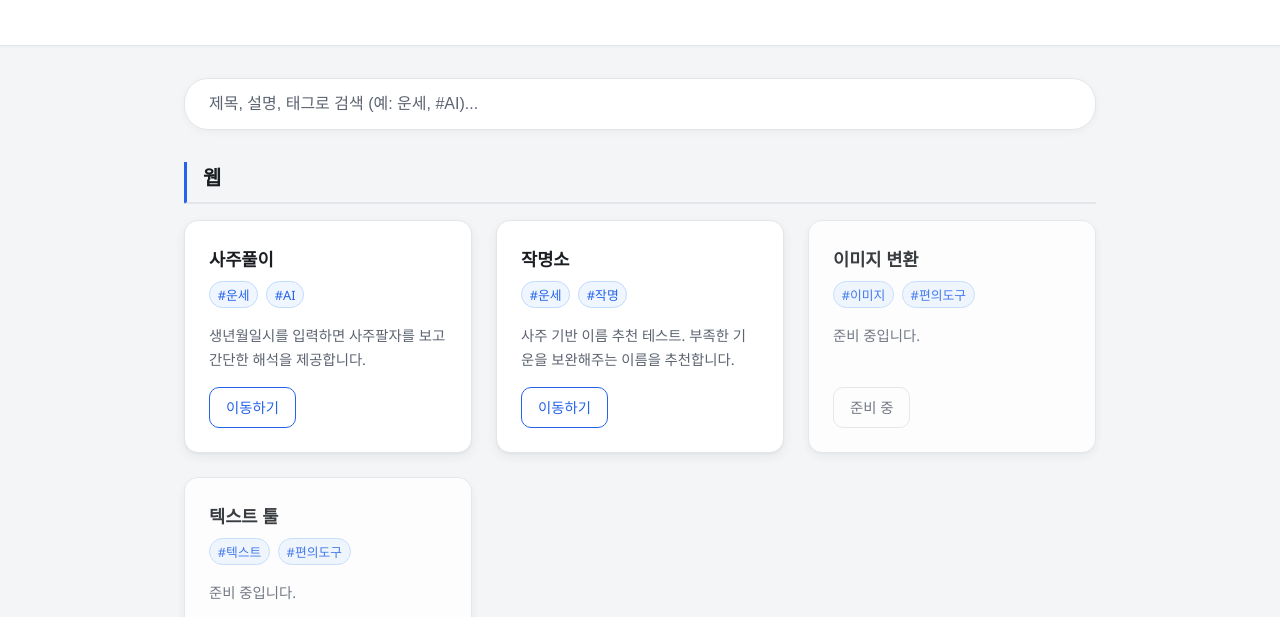
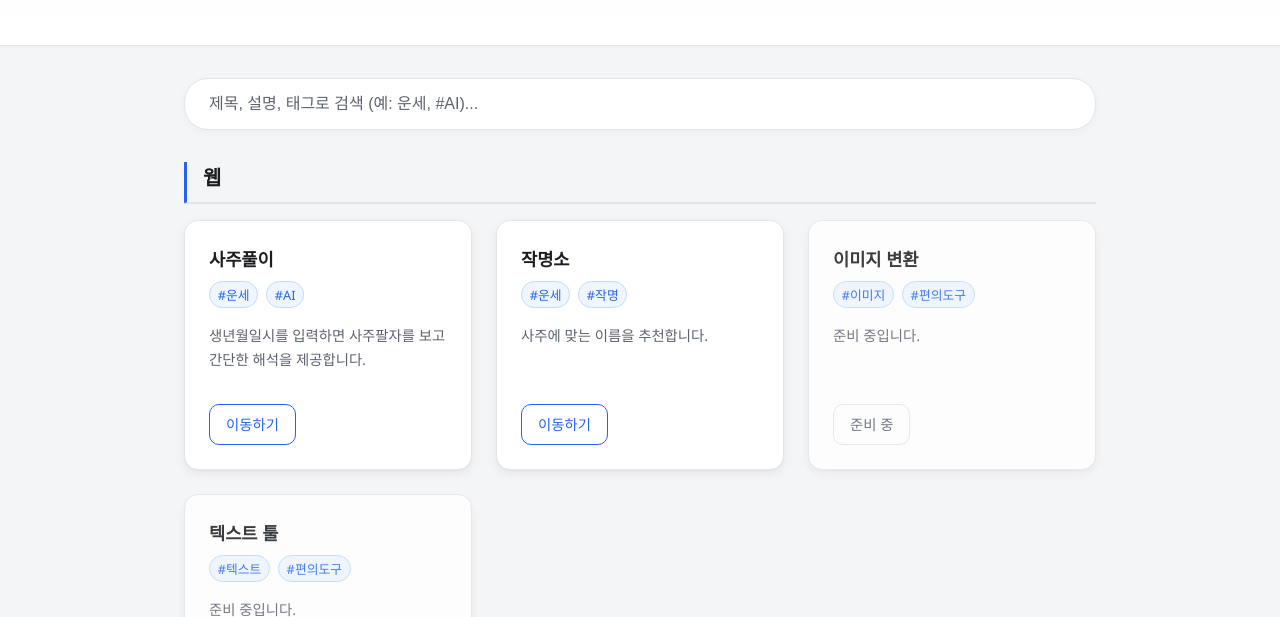
Before and after one commit to 2uon/2uon.github.io, a plain HTML site: page index.html in a window 1280 px wide. Shown: the part 171-788 px from the top of the page. Drawn offline with Linux system fonts and the light colour scheme.

Commit message:
Update index.html description for 작명소 and add minimum height to hub card in main.css for improved layout consistency.

```diff
--- a/css/main.css
+++ b/css/main.css
@@ -239,6 +239,7 @@
   transition: box-shadow 0.25s ease, border-color 0.2s, transform 0.2s ease;
   display: flex;
   flex-direction: column;
+  min-height: 200px;
 }
 
 .hub-card:hover {
--- a/index.html
+++ b/index.html
@@ -55,7 +55,7 @@
             <button type="button" class="hub-card__tag" data-tag="운세">#운세</button>
             <button type="button" class="hub-card__tag" data-tag="작명">#작명</button>
           </p>
-          <p class="hub-card__desc">사주 기반 이름 추천 테스트. 부족한 기운을 보완해주는 이름을 추천합니다.</p>
+          <p class="hub-card__desc">사주에 맞는 이름을 추천합니다.</p>
           <a href="naming/" class="hub-card__link" aria-label="작명소 페이지로 이동">이동하기</a>
         </article>
         <article class="hub-card hub-card--placeholder">
```
